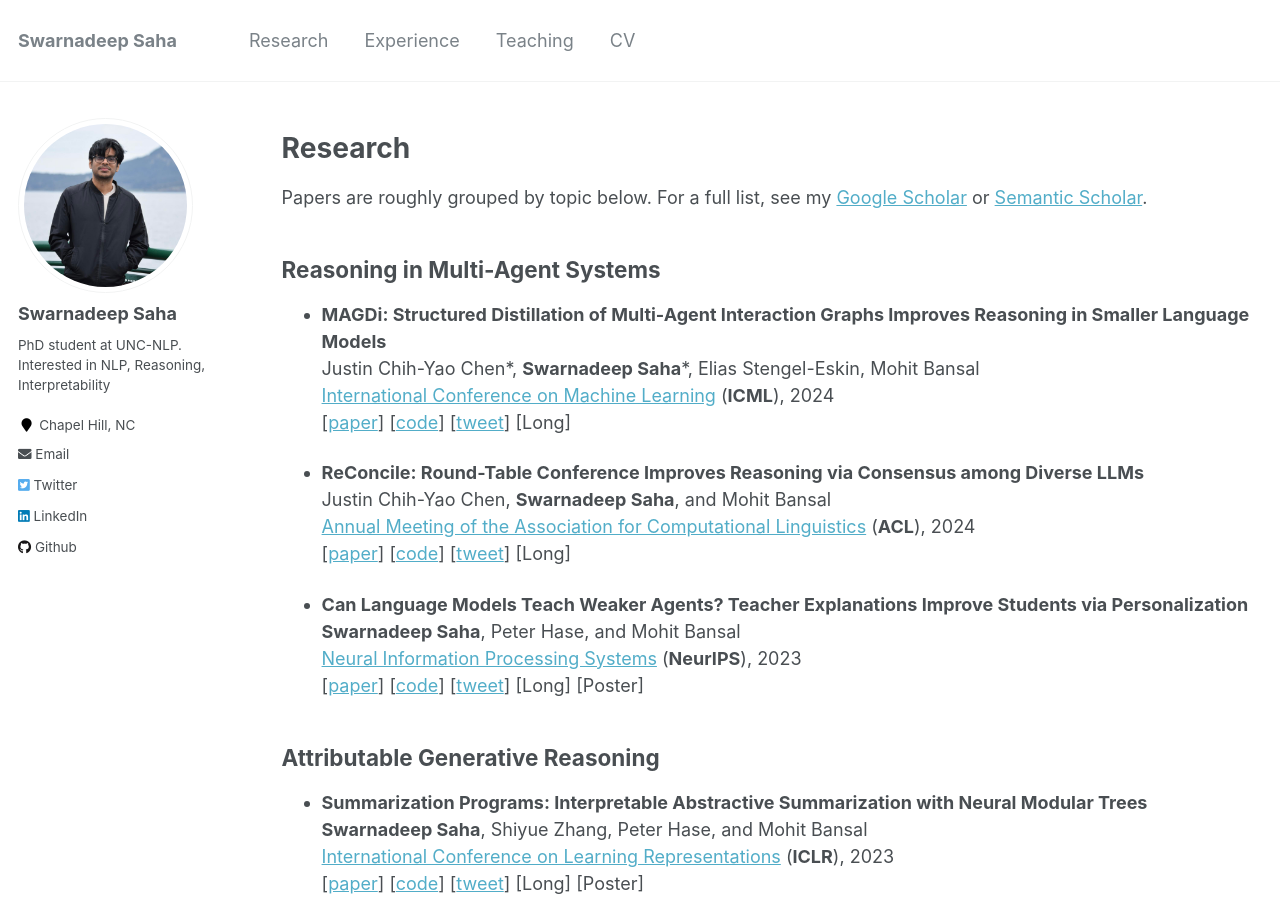
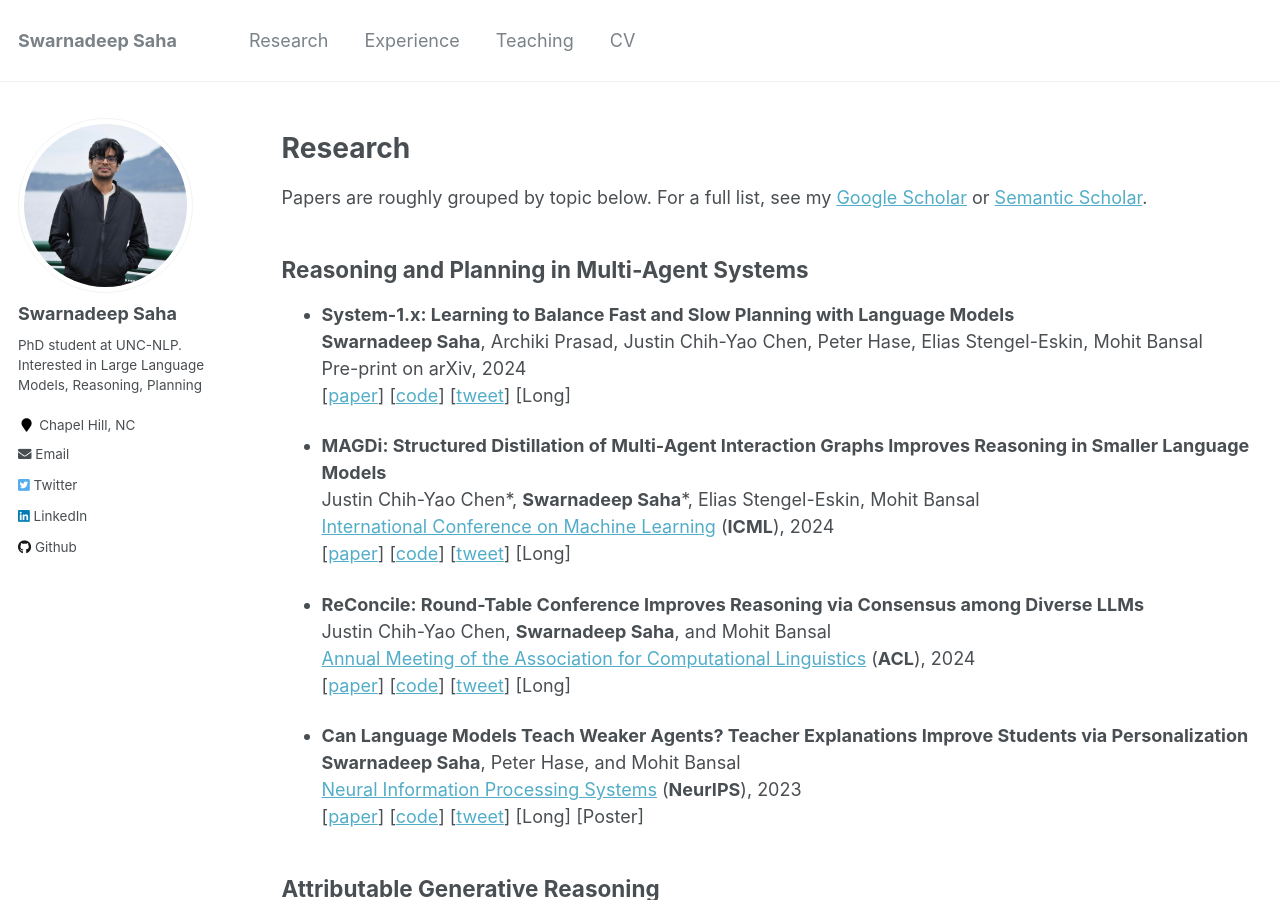
Before and after one commit to swarnaHub/swarnahub.github.io, a Jekyll site: the page built from _pages/research.md, in a window 1280 px wide and 900 px high. Built offline with Jekyll 4.4.1, drawn with Linux system fonts in a browser that asks for light colours.

Commit message:
Latest changes

```diff
--- a/_config.yml
+++ b/_config.yml
@@ -82,7 +82,7 @@ analytics:
 author:
   name             : "Swarnadeep Saha"
   avatar           : "photo.jpeg"
-  bio              : "PhD student at UNC-NLP. Interested in NLP, Reasoning, Interpretability"
+  bio              : "PhD student at UNC-NLP. Interested in Large Language Models, Reasoning, Planning"
   location         : "Chapel Hill, NC"
   employer         :
   pubmed           :
--- a/_pages/research.md
+++ b/_pages/research.md
@@ -11,7 +11,12 @@ permalink: /research/
 Papers are roughly grouped by topic below. For a full list, see my [Google Scholar](https://scholar.google.com/citations?user=sY5SyBgAAAAJ&hl=en) or [Semantic Scholar](https://www.semanticscholar.org/author/Swarnadeep-Saha/35106509?sort=influence&page=2).
 
 
-## Reasoning in Multi-Agent Systems
+## Reasoning and Planning in Multi-Agent Systems
+
+* **System-1.x: Learning to Balance Fast and Slow Planning with Language Models**
+**Swarnadeep Saha**, Archiki Prasad, Justin Chih-Yao Chen, Peter Hase, Elias Stengel-Eskin, Mohit Bansal
+Pre-print on arXiv, 2024
+[[paper](https://arxiv.org/abs/2407.14414)] [[code](https://github.com/swarnaHub/System-1.x)] [[tweet](https://x.com/swarnaNLP/status/1815430142870908971)] [Long]
 
 * **MAGDi: Structured Distillation of Multi-Agent Interaction Graphs Improves Reasoning in Smaller Language Models**
 Justin Chih-Yao Chen\*, **Swarnadeep Saha**\*, Elias Stengel-Eskin, Mohit Bansal
```
Also changed, not shown: _pages/about.md (+3 -2 lines).
